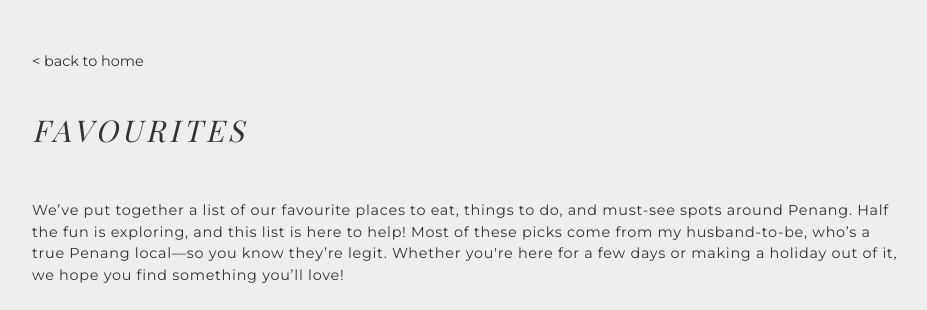
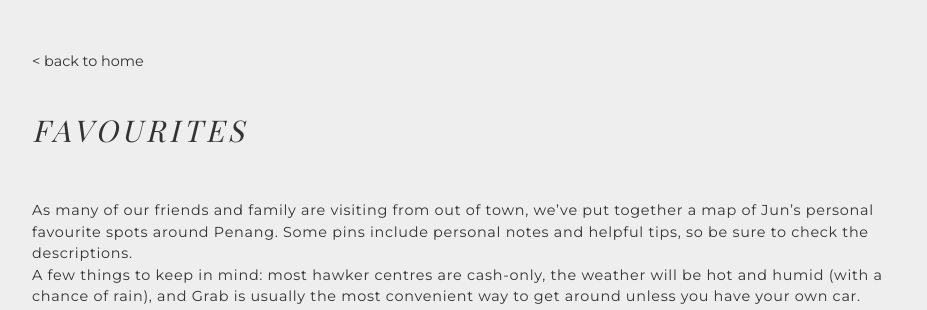
Before and after one commit to tzeliz/junandliz, a Flask app: template templates/favourites.html in a window 1280 px wide. Shown: the part 38-348 px from the top of the page, without its empty margins (118-1045 px from the left). Run offline with Flask 3, Linux system fonts and the light colour scheme; the template is opened without the code that fills it, so the values that code supplies are empty; some web fonts are replaced.

Commit message:
favourites done

```diff
--- a/templates/favourites.html
+++ b/templates/favourites.html
@@ -11,12 +11,13 @@
 
     <!-- Description Paragraph -->
     <p class="details-text">
-      We’ve put together a list of our favourite places to eat, things to do, and must-see spots around Penang. Half the fun is exploring, and this list is here to help! Most of these picks come from my husband-to-be, who’s a true Penang local—so you know they’re legit. Whether you're here for a few days or making a holiday out of it, we hope you find something you’ll love!
+      <span class="mobile-break">As many of our friends and family are visiting from out of town, we’ve put together a map of Jun’s personal favourite spots around Penang. Some pins include personal notes and helpful tips, so be sure to check the descriptions.</span><br>
+      <span class="mobile-break">A few things to keep in mind: most hawker centres are cash-only, the weather will be hot and humid (with a chance of rain), and Grab is usually the most convenient way to get around unless you have your own car. Enjoy exploring!</span>
     </p>
 
     <!-- Embedded Google Map -->
     <div class="centered-map">
-      <iframe src="https://www.google.com/maps/d/embed?mid=1E2dD7mZNAS4-IIUm7n2dCKQxk0KiSdI&ehbc=2E312F&noprof=1"
+      <iframe src="https://www.google.com/maps/d/embed?mid=1XWZR9s0DRRVqsnMHCFMVN1tckjQMXGw&ehbc=2E312F"
               width="100%"
               height="480"
               style="border:0;"
--- a/templates/invitation.html
+++ b/templates/invitation.html
@@ -29,6 +29,8 @@
     <section id="homepage">
         <h2 class="name-text"><strong><em>{{ guest_name }}</em></strong></h2>
         <p class="paragraph-text">We are so excited to formally invite you to our wedding. It would mean the world to celebrate the happiest day of our lives with our favourite people - <em>it wouldn't be the same without you.</em></p>
+        <p class="paragraph-text">真心邀请你来参加我们的婚礼<br>
+            和我们一起分享这最幸福、最特别的时刻!</p>
         <p class="paragraph-text-details">SATURDAY 29 NOV 2025<br>
             FROM SIX O'CLOCK IN THE EVENING<br>
             PARKROYAL PENANG RESORT<br>
```
